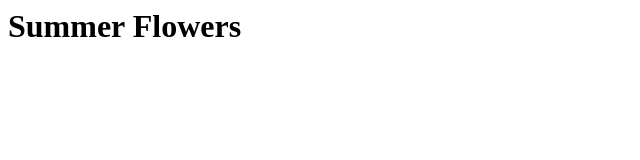
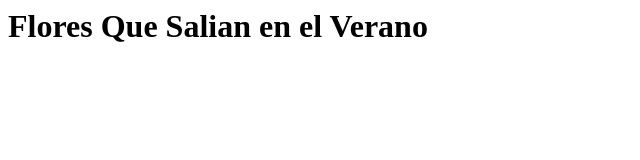
Before and after one commit to nbalbuena/MyStoryWebsite, a plain HTML site: page index.html in a window 1280 px wide. Shown: the whole page, without its empty margins (0-640 px from the left). Drawn offline with Linux system fonts and the light colour scheme.

Commit message:
Update index.html

```diff
--- a/index.html
+++ b/index.html
@@ -1,5 +1,5 @@
 <html>
   <body>
-    <h1>Summer Flowers
+    <h1>Flores Que Salian en el Verano
   </body>
 </html>
```
